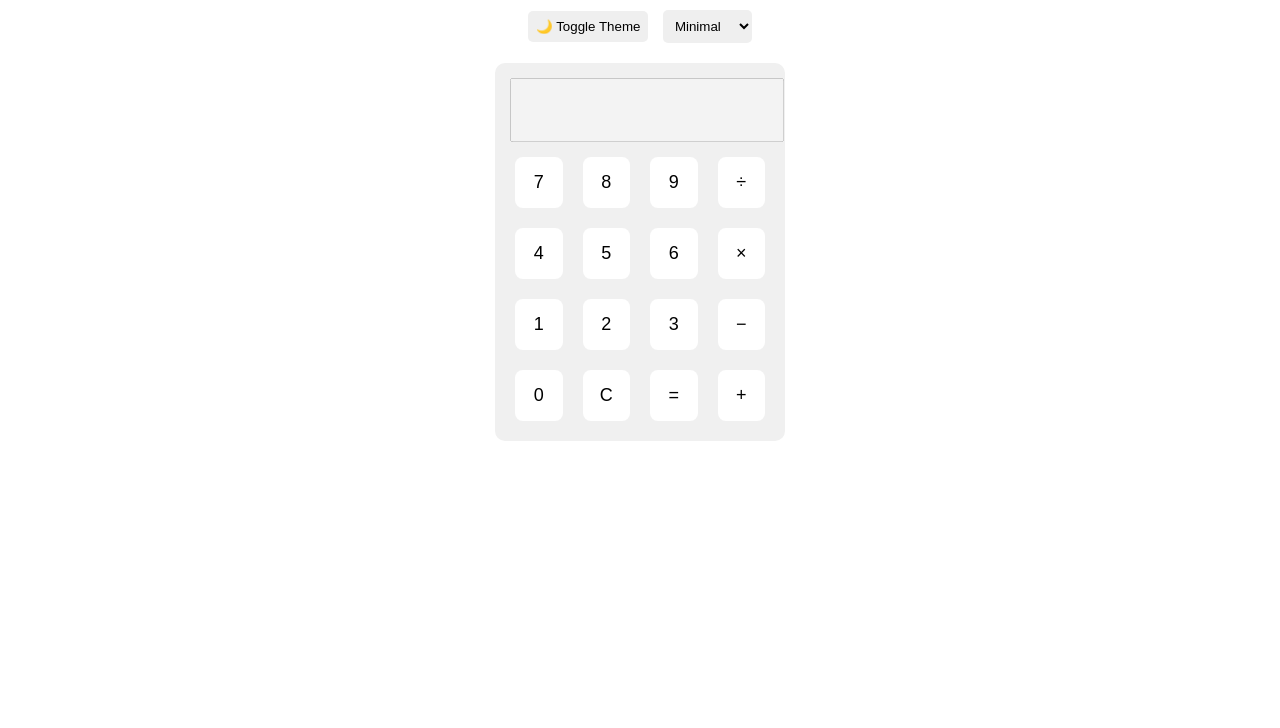
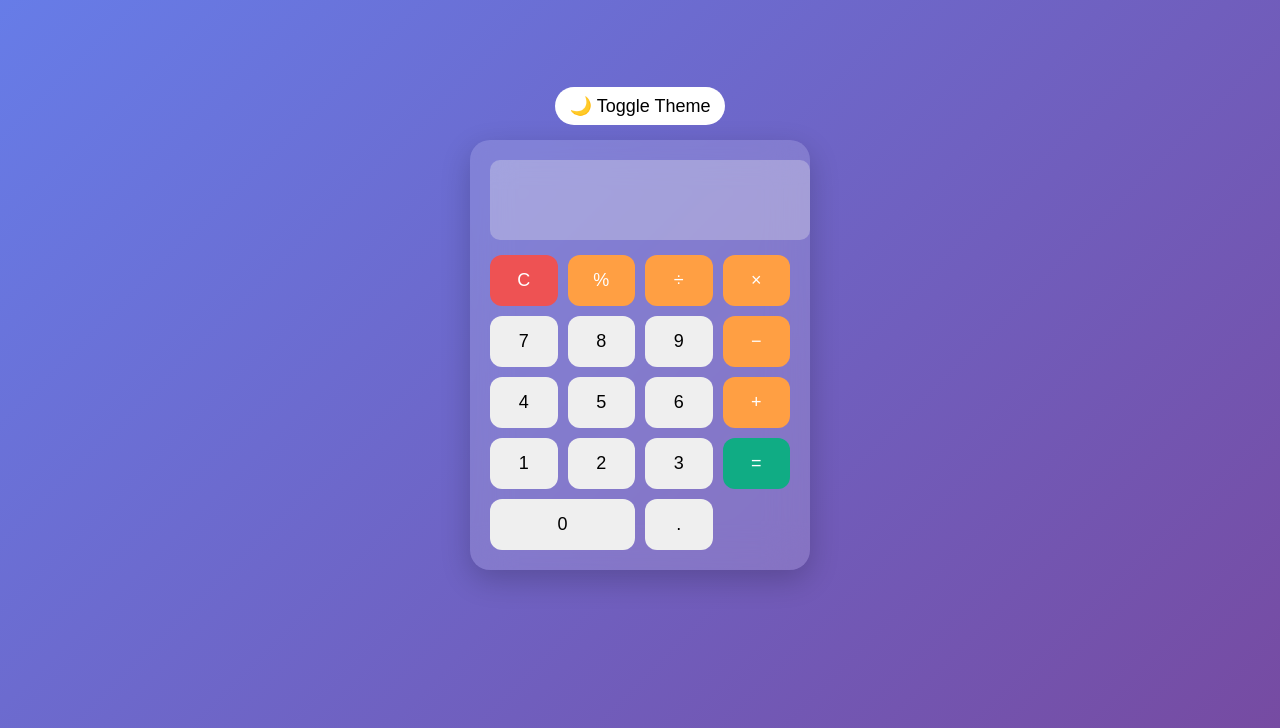
Before and after one commit to rahulkumar1165/ci-cd-testing, a plain HTML site: page index.html in a window 1280 px wide. Shown: the part 72-800 px from the top of the page. Drawn offline with Linux system fonts and the light colour scheme.

Commit message:
calculator

```diff
--- a/index.html
+++ b/index.html
@@ -3,76 +3,68 @@
 
 <head>
     <meta charset="UTF-8">
-    <title>Advanced Calculator</title>
+    <title>Premium Calculator</title>
 
     <style>
         :root {
-            --bg: #ffffff;
-            --text: #222;
-            --btn: #f0f0f0;
-            --accent: #007bff;
+            --bg: linear-gradient(135deg, #667eea, #764ba2);
+            --card: rgba(255, 255, 255, 0.15);
+            --text: #fff;
         }
 
-        body.dark {
-            --bg: #1e1e1e;
-            --text: #fff;
-            --btn: #333;
-            --accent: #4dabf7;
-        }
-
-        body.kid {
-            --bg: #fff5f5;
-            --btn: #ffd6d6;
-            --accent: #ff6b6b;
-        }
-
-        body.friendly {
-            --bg: #f0fff4;
-            --btn: #d3f9d8;
-            --accent: #38d9a9;
+        body.light {
+            --bg: #f5f5f5;
+            --card: #ffffff;
+            --text: #222;
         }
 
         body {
             margin: 0;
-            font-family: Arial;
+            font-family: 'Segoe UI', sans-serif;
             background: var(--bg);
+            height: 100vh;
+            display: flex;
+            align-items: center;
+            justify-content: center;
             color: var(--text);
-            display: flex;
-            flex-direction: column;
-            align-items: center;
+            transition: 0.3s;
         }
 
-        h1 {
-            margin: 20px;
+        .container {
+            text-align: center;
         }
 
-        .controls {
+        .toggle {
             margin-bottom: 15px;
         }
 
-        select,
-        button {
-            padding: 8px;
-            margin: 5px;
-            border-radius: 5px;
+        .toggle button {
+            padding: 8px 15px;
             border: none;
+            border-radius: 20px;
             cursor: pointer;
+            background: white;
         }
 
         .calculator {
-            width: 260px;
-            background: var(--btn);
-            padding: 15px;
-            border-radius: 10px;
+            backdrop-filter: blur(20px);
+            background: var(--card);
+            padding: 20px;
+            border-radius: 20px;
+            width: 300px;
+            box-shadow: 0 10px 30px rgba(0, 0, 0, 0.2);
         }
 
         .display {
             width: 100%;
-            height: 50px;
-            font-size: 20px;
-            margin-bottom: 10px;
-            padding: 5px;
+            height: 60px;
+            font-size: 24px;
+            border: none;
+            outline: none;
             text-align: right;
+            margin-bottom: 15px;
+            padding: 10px;
+            border-radius: 10px;
         }
 
         .grid {
@@ -81,17 +73,31 @@
             gap: 10px;
         }
 
-        .btn {
+        button {
             padding: 15px;
             font-size: 18px;
-            background: var(--bg);
             border: none;
-            border-radius: 8px;
+            border-radius: 12px;
             cursor: pointer;
+            transition: 0.2s;
         }
 
-        .btn:hover {
-            background: var(--accent);
+        button:hover {
+            transform: scale(1.05);
+        }
+
+        .operator {
+            background: #ff9f43;
+            color: white;
+        }
+
+        .equal {
+            background: #10ac84;
+            color: white;
+        }
+
+        .clear {
+            background: #ee5253;
             color: white;
         }
     </style>
@@ -99,47 +105,46 @@
 
 <body>
 
-    <h1>Calculator</h1>
+    <div class="container">
 
-    <div class="controls">
-        <button onclick="toggleTheme()">🌙 Toggle Theme</button>
+        <div class="toggle">
+            <button onclick="toggleTheme()">🌙 Toggle Theme</button>
+        </div>
 
-        <select onchange="changeStyle(this.value)">
-            <option value="">Minimal</option>
-            <option value="kid">Kid Style</option>
-            <option value="friendly">Friendly</option>
-        </select>
-    </div>
+        <div class="calculator">
+            <input type="text" id="display" class="display" disabled>
 
-    <div class="calculator">
-        <input type="text" id="display" class="display" disabled>
+            <div class="grid">
+                <button onclick="clearDisplay()" class="clear">C</button>
+                <button onclick="append('%')" class="operator">%</button>
+                <button onclick="append('/')" class="operator">÷</button>
+                <button onclick="append('*')" class="operator">×</button>
 
-        <div class="grid">
-            <button class="btn" onclick="append('7')">7</button>
-            <button class="btn" onclick="append('8')">8</button>
-            <button class="btn" onclick="append('9')">9</button>
-            <button class="btn" onclick="append('/')">÷</button>
+                <button onclick="append('7')">7</button>
+                <button onclick="append('8')">8</button>
+                <button onclick="append('9')">9</button>
+                <button onclick="append('-')" class="operator">−</button>
 
-            <button class="btn" onclick="append('4')">4</button>
-            <button class="btn" onclick="append('5')">5</button>
-            <button class="btn" onclick="append('6')">6</button>
-            <button class="btn" onclick="append('*')">×</button>
+                <button onclick="append('4')">4</button>
+                <button onclick="append('5')">5</button>
+                <button onclick="append('6')">6</button>
+                <button onclick="append('+')" class="operator">+</button>
 
-            <button class="btn" onclick="append('1')">1</button>
-            <button class="btn" onclick="append('2')">2</button>
-            <button class="btn" onclick="append('3')">3</button>
-            <button class="btn" onclick="append('-')">−</button>
+                <button onclick="append('1')">1</button>
+                <button onclick="append('2')">2</button>
+                <button onclick="append('3')">3</button>
+                <button onclick="calculate()" class="equal">=</button>
 
-            <button class="btn" onclick="append('0')">0</button>
-            <button class="btn" onclick="clearDisplay()">C</button>
-            <button class="btn" onclick="calculate()">=</button>
-            <button class="btn" onclick="append('+')">+</button>
+                <button onclick="append('0')" style="grid-column: span 2;">0</button>
+                <button onclick="append('.')">.</button>
+            </div>
         </div>
+
     </div>
 
     <script>
-        function append(value) {
-            document.getElementById("display").value += value;
+        function append(val) {
+            document.getElementById("display").value += val;
         }
 
         function clearDisplay() {
@@ -151,19 +156,12 @@
                 document.getElementById("display").value =
                     eval(document.getElementById("display").value);
             } catch {
-                alert("Invalid calculation");
+                alert("Invalid input");
             }
         }
 
         function toggleTheme() {
-            document.body.classList.toggle("dark");
-        }
-
-        function changeStyle(style) {
-            document.body.classList.remove("kid", "friendly");
-            if (style) {
-                document.body.classList.add(style);
-            }
+            document.body.classList.toggle("light");
         }
     </script>
 
```
